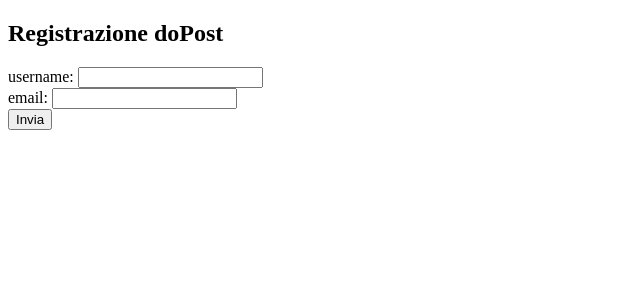
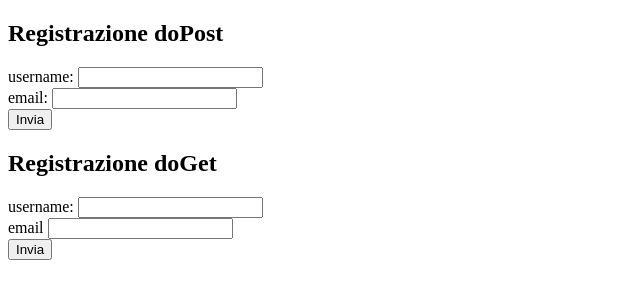
Before and after one commit to onlySte/esercizio_servlet_001, a Java web app: page / in a window 1280 px wide. Shown: the top 300 px of the page, without its empty margins (0-640 px from the left). Run offline with Tomcat 11, a stand-in JSP engine, Linux system fonts and the light colour scheme.

Commit message:
creazione form con metodo get

```diff
--- a/src/main/java/it/exolab/servlet/RegistrazioneServlet.java
+++ b/src/main/java/it/exolab/servlet/RegistrazioneServlet.java
@@ -26,8 +26,10 @@ public class RegistrazioneServlet extends HttpServlet {
 	 * @see HttpServlet#doGet(HttpServletRequest request, HttpServletResponse response)
 	 */
 	protected void doGet(HttpServletRequest request, HttpServletResponse response) throws ServletException, IOException {
-		// TODO Auto-generated method stub
-		response.getWriter().append("Served at: ").append(request.getContextPath());
+		String nome = request.getParameter("nome");
+		String email = request.getParameter("email");
+		request.setAttribute("nome", nome);
+		request.setAttribute("email", email);
 	}
 
 	/**
--- a/src/main/webapp/registrazione.jsp
+++ b/src/main/webapp/registrazione.jsp
@@ -22,5 +22,20 @@
 				<button type="submit">Invia</button>
 			</form>
 
+
+			<h2>Registrazione doGet</h2>
+
+			<form action="registrazione" method="get">
+				<div>
+					<label>username:</label>
+					<input type="text" nome="nome"/>
+				</div>
+				<div>
+					<label>email</label>
+					<input type="email" name="email"/>
+				</div>
+				<button type="submit">Invia</button>
+			</form>
+
 	</body>
 </html>
```
Also changed, not shown: 1 other file.
